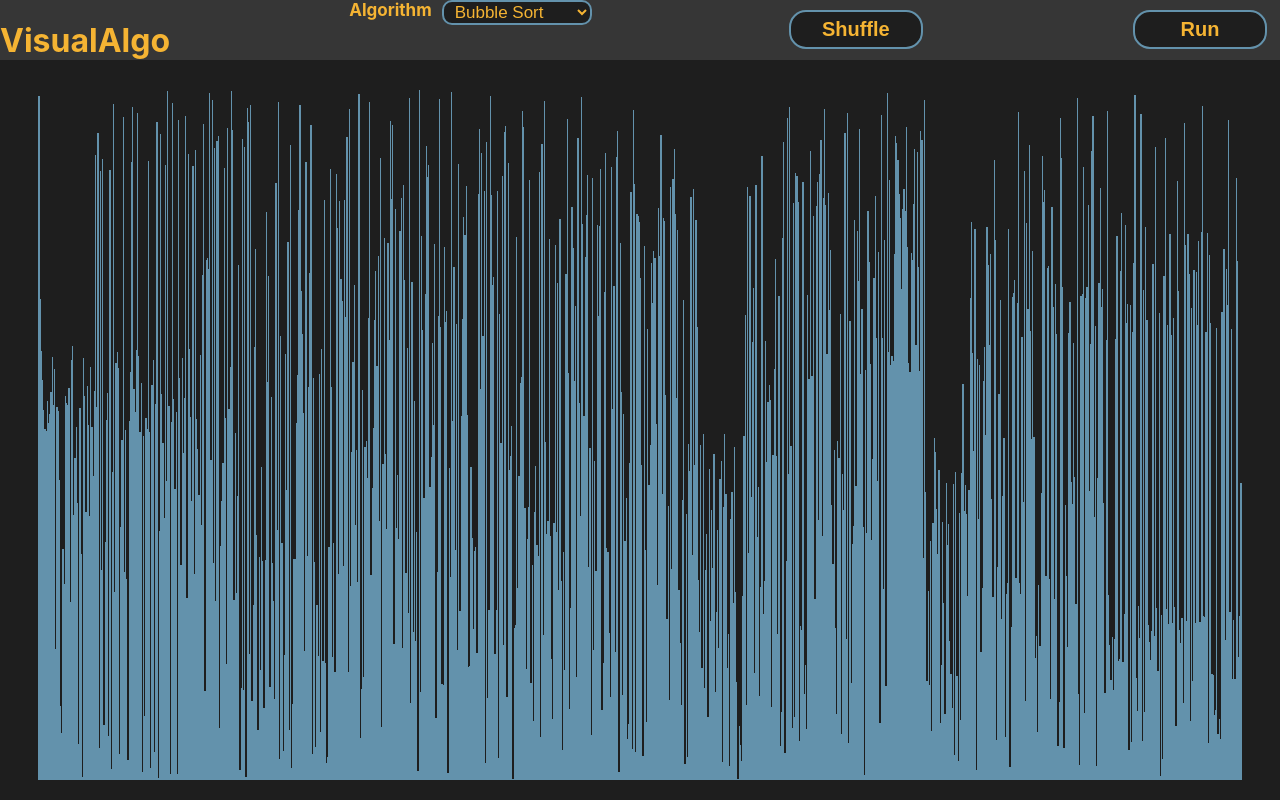
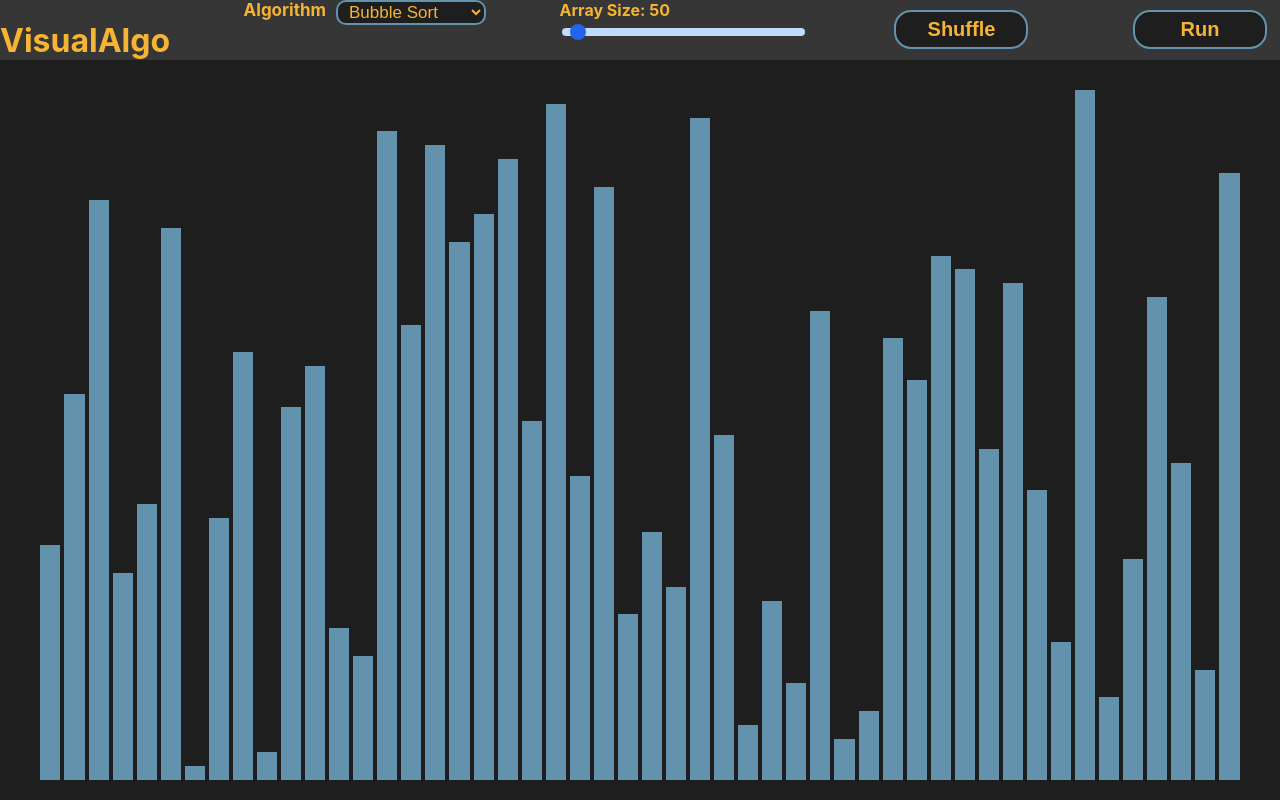
Before and after one commit to truongluan303/visual-algo, a React (Create React App) app: page /sorting in a window 1280 px wide. Built offline with nearby package versions, Linux system fonts and the light colour scheme.

Commit message:
Add slider

```diff
--- /dev/null
+++ b/src/components/Slider/Slider.css
@@ -0,0 +1,31 @@
+input[type='range'] {
+    -webkit-appearance: none;
+    appearance: none;
+    width: 100%;
+    height: 0.5rem;
+    background: #bfdbfe; /* blue-200 */
+    border-radius: 9999px;
+    outline: none;
+    cursor: pointer;
+}
+
+/* Chrome, Safari, Opera */
+input[type='range']::-webkit-slider-thumb {
+    -webkit-appearance: none;
+    height: 1rem;
+    width: 1rem;
+    border-radius: 9999px;
+    background: #2563eb; /* blue-600 */
+    cursor: pointer;
+    transition: background 0.3s ease;
+}
+
+  /* Firefox */
+input[type='range']::-moz-range-thumb {
+    height: 1rem;
+    width: 1rem;
+    border-radius: 9999px;
+    background: #2563eb;
+    cursor: pointer;
+    border: none;
+}
--- /dev/null
+++ b/src/components/Slider/Slider.jsx
@@ -0,0 +1,42 @@
+import React from 'react'
+import PropTypes from 'prop-types'
+
+import './Slider.css'
+
+class Slider extends React.Component {
+  handleChange (e) {
+    this.setState({ value: e.target.value })
+    this.props.onChange(e)
+  }
+
+  render () {
+    const { label, min, max, value, displayValue, onChange } = this.props
+
+    return (
+      <div className="w-full flex flex-col gap-2">
+        <label className="text-gray-700 font-medium">
+          {label}: <span className="font-bold">{displayValue}</span>
+        </label>
+        <input
+          type="range"
+          min={min}
+          max={max}
+          value={value}
+          onChange={onChange}
+          className="w-full h-2 bg-blue-200 rounded-lg appearance-none cursor-pointer accent-blue-600"
+        />
+      </div>
+    )
+  }
+}
+
+Slider.propTypes = {
+  label: PropTypes.string.isRequired,
+  min: PropTypes.number.isRequired,
+  max: PropTypes.number.isRequired,
+  value: PropTypes.number.isRequired,
+  displayValue: PropTypes.string.isRequired,
+  onChange: PropTypes.func.isRequired
+}
+
+export default Slider
--- /dev/null
+++ b/src/components/Slider/index.js
@@ -0,0 +1,2 @@
+import Slider from './Slider'
+export default Slider
--- a/src/pages/sorting/components/Header.jsx
+++ b/src/pages/sorting/components/Header.jsx
@@ -4,6 +4,7 @@ import PropTypes from 'prop-types'
 
 import './Header.css'
 import Button from 'components/Button'
+import Slider from 'components/Slider'
 import SORT_OPTIONS from 'pages/sorting/sortOptions'
 
 class SortingHeader extends React.Component {
@@ -20,6 +21,12 @@ class SortingHeader extends React.Component {
                   width="150px"
                   options={SORT_OPTIONS}
                   onSelect={this.props.onAlgoChange} />
+        <Slider label="Array Size"
+                min={15}
+                max={1000}
+                value={this.props.arraySize}
+                displayValue={String(this.props.arraySize)}
+                onChange={this.props.onSizeChange} />
         <Button onClick={this.props.onShuffleClick}
                 value="Shuffle"
                 disabled={this.props.isRunning}
@@ -38,7 +45,9 @@ class SortingHeader extends React.Component {
 SortingHeader.propTypes = {
   height: PropTypes.string.isRequired,
   sorted: PropTypes.bool.isRequired,
+  arraySize: PropTypes.number.isRequired,
   onAlgoChange: PropTypes.func.isRequired,
+  onSizeChange: PropTypes.func.isRequired,
   onShuffleClick: PropTypes.func.isRequired,
   onRunClick: PropTypes.func.isRequired,
   isRunning: PropTypes.bool.isRequired
--- a/src/pages/sorting/components/SortingVisualizer.jsx
+++ b/src/pages/sorting/components/SortingVisualizer.jsx
@@ -8,8 +8,7 @@ import './SortingVisualizer.css'
 import SORT_OPTIONS from '../sortOptions'
 
 const HEADER_HEIGHT = 60
-const DEFAULT_ARR_SIZE = 1000
-const DEFAULT_SLEEP_TIME = 100
+const DEFAULT_ARR_SIZE = 50
 
 class SortingVisualizer extends React.Component {
   constructor () {
@@ -40,6 +39,11 @@ class SortingVisualizer extends React.Component {
         this.runSort()
       }
     }
+
+    // Upon array size change, generate a new array
+    if (oldState.arrSize !== this.state.arrSize) {
+      this.handleShuffle()
+    }
   }
 
   handleResize = () => {
@@ -57,13 +61,20 @@ class SortingVisualizer extends React.Component {
     this.setState({ arr: newarr, arrSorted: false, arrColorMapping: {} })
   }
 
+  calculateSleepTime = () => {
+    if (this.state.arrSize > 500) {
+      return 0
+    }
+    return (100000 / Math.pow(this.state.arrSize, 2))
+  }
+
   runSort = async () => {
     const setArr = arr => this.setState({ arr })
     const setColorMapping = colorMap => this.setState({ arrColorMapping: colorMap })
     const isStopped = () => !this.state.isRunning
     const createFinishEffect = async () => {
       const colorMap = {}
-      const sleeptime = (10000 / Math.pow(this.state.arrSize, 2))
+      const sleeptime = this.calculateSleepTime() / 3
       for (let i = 0; i < this.state.arrSize; i++) {
         colorMap[i] = 'var(--green)'
         this.setState({ arrColorMapping: colorMap })
@@ -87,7 +98,7 @@ class SortingVisualizer extends React.Component {
       default:
         console.error('Something went wrong!')
     }
-    await sortFunc(this.state.arr, DEFAULT_SLEEP_TIME, setArr, setColorMapping, isStopped)
+    await sortFunc(this.state.arr, this.calculateSleepTime(), setArr, setColorMapping, isStopped)
 
     // Create finishing effect if the array was completely sorted
     if (this.state.arr.every((value, idx, array) => idx === 0 || value >= array[idx - 1])) {
@@ -119,6 +130,8 @@ class SortingVisualizer extends React.Component {
                        isRunning={this.state.isRunning}
                        sorted={this.state.arrSorted}
                        onAlgoChange={(algo) => this.setState({ algo })}
+                       arraySize={this.state.arrSize}
+                       onSizeChange={() => this.setState({ arrSize: Number(event.target.value) })}
                        onShuffleClick={this.handleShuffle}
                        onRunClick={() => this.setState({ isRunning: !this.state.isRunning })} />
 
```
